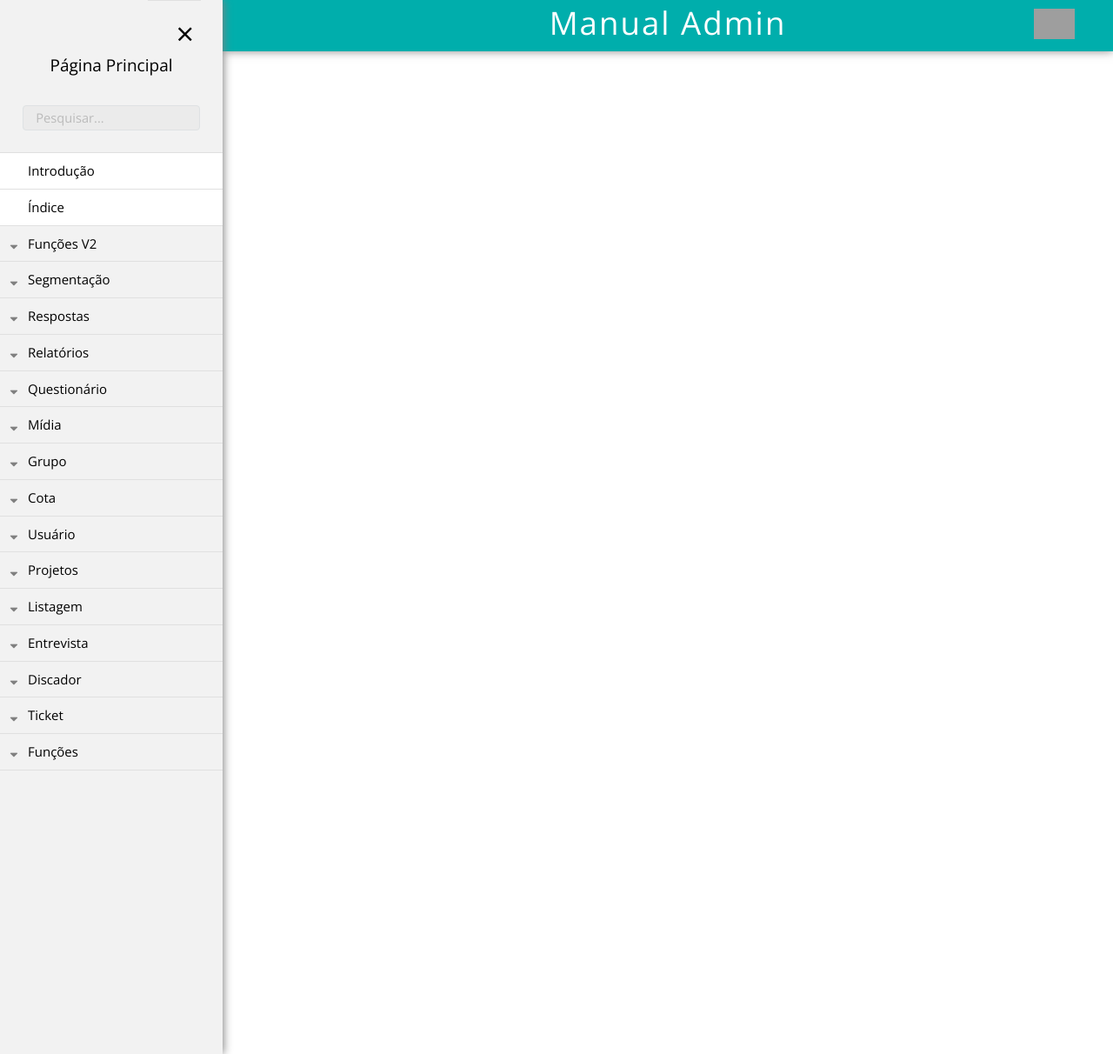
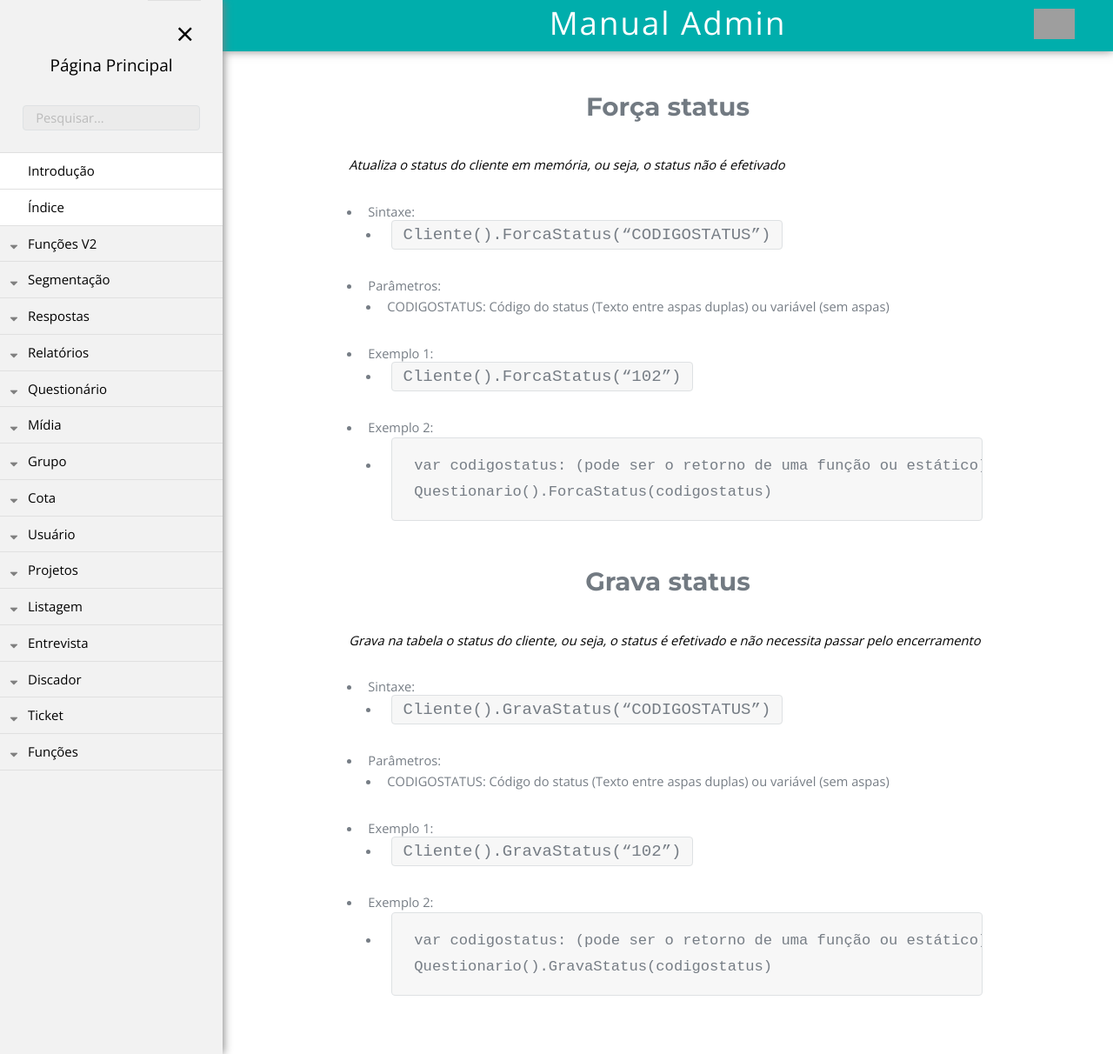
Before and after one commit to rogerio-figueiredo-hsr/hsrtechonline.github.io, a Jekyll site: the page built from _posts/2019-04-01-status-forca-grava.md, in a window 1280 px wide and 1212 px high. Shown: the whole window at 87% size. Built offline with Jekyll 4.4.1, drawn with Linux system fonts in a browser that asks for light colours; grey boxes are pictures that could not be loaded.

Commit message:
Update 2019-04-01-status-forca-grava.md

```diff
--- a/_posts/2019-04-01-status-forca-grava.md
+++ b/_posts/2019-04-01-status-forca-grava.md
@@ -5,3 +5,33 @@ projeto: "fastQuestAdmin"
 permalink: /fastQuestAdmin/funcoesv2/status
 pasta: "funcoesv2"
 ---
+# Força status
+*Atualiza o status do cliente em memória, ou seja, o status não é efetivado*
+
+- Sintaxe:
+    - `Cliente().ForcaStatus(“CODIGOSTATUS”)`
+- Parâmetros:
+    - CODIGOSTATUS: Código do status (Texto entre aspas duplas) ou variável (sem aspas)
+- Exemplo 1:
+    - `Cliente().ForcaStatus(“102”)`
+- Exemplo 2:
+    - <pre>
+      <code>var codigostatus: (pode ser o retorno de uma função ou estático)
+      Questionario().ForcaStatus(codigostatus)</code>
+      </pre>
+
+
+# Grava status
+*Grava na tabela o status do cliente, ou seja, o status é efetivado e não necessita passar pelo encerramento*
+
+- Sintaxe:
+    - `Cliente().GravaStatus(“CODIGOSTATUS”)`
+- Parâmetros:
+    - CODIGOSTATUS: Código do status (Texto entre aspas duplas) ou variável (sem aspas)
+- Exemplo 1:
+    - `Cliente().GravaStatus(“102”)`
+- Exemplo 2:
+    - <pre>
+      <code>var codigostatus: (pode ser o retorno de uma função ou estático)
+      Questionario().GravaStatus(codigostatus)</code>
+      </pre>
```
